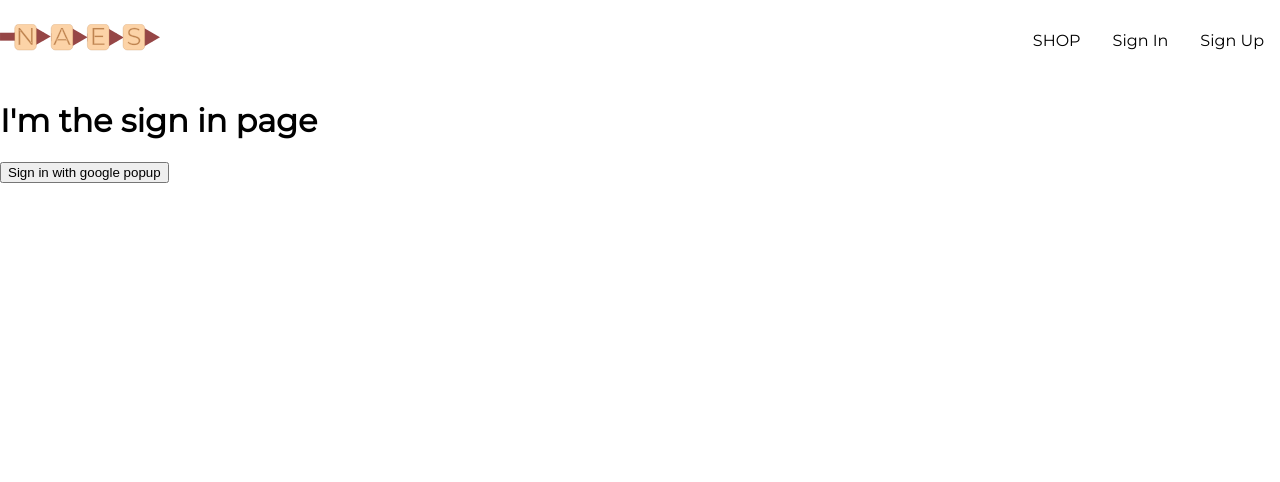
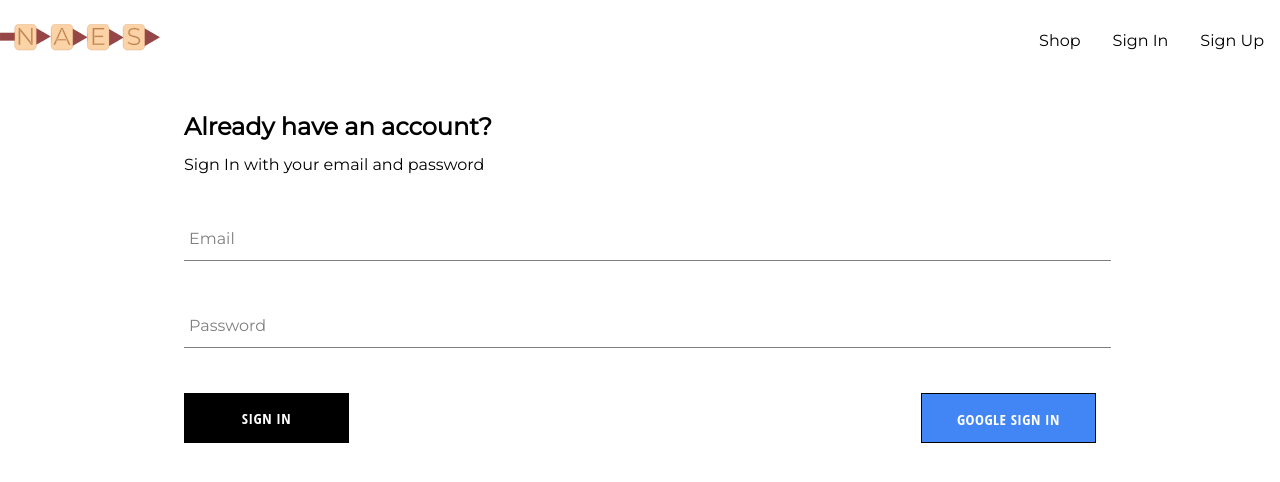
Before and after one commit to ethanfreire/NAES, a React (Create React App) app in the folder naes/: page /sign-in in a window 1280 px wide. Shown: the top 482 px of the page. Built offline with nearby package versions, Linux system fonts and the light colour scheme.

Commit message:
rename component navigation-bar, and finish sign in and sign up styling

```diff
--- a/naes/src/App.js
+++ b/naes/src/App.js
@@ -1,6 +1,6 @@
 import Home from "./routes/home/home.component";
 import { Routes, Route } from "react-router-dom";
-import Navigation from "./routes/navigation/navigation.component";
+import NavigationBar from "./routes/navigation-bar/navigation-bar.component";
 import SignIn from "./routes/sign-in/sign-in.component";
 import SignUp from "./routes/sign-up/sign-up.component";
 const Shop = () => {
@@ -16,7 +16,7 @@ const Shop = () => {
 const App = () => {
   return (
     <Routes>
-      <Route path='/' element={<Navigation></Navigation>}>
+      <Route path='/' element={<NavigationBar></NavigationBar>}>
         <Route index element={<Home></Home>}></Route>
         <Route path='/shop' element={<Shop></Shop>}></Route>
         <Route path='/sign-in' element={<SignIn></SignIn>}></Route>
--- a/naes/src/components/button/button.component.jsx
+++ b/naes/src/components/button/button.component.jsx
@@ -0,0 +1,15 @@
+import '../button/button.styles.scss';
+const buttonVarietyClasses = {
+    google: 'google-sign-in',
+    inverted:'inverted',
+};
+
+
+const Button = ({ children, buttonVariety, ...buttonType }) => {
+  return (
+  <button className={`button-container ${buttonVarietyClasses[buttonVariety]}`} {...buttonType}>
+    {children}
+    </button>);
+};
+
+export default Button;
--- a/naes/src/components/button/button.styles.scss
+++ b/naes/src/components/button/button.styles.scss
@@ -0,0 +1,49 @@
+.button-container {
+    min-width: 165px;
+    width: auto;
+    height: 50px;
+    letter-spacing: 0.5px;
+    line-height: 50px;
+    padding: 0 35px 0 35px;
+    font-size: 15px;
+    background-color: black;
+    color: white;
+    text-transform: uppercase;
+    font-family: 'Open Sans Condensed';
+    font-weight: bolder;
+    border: none;
+    cursor: pointer;
+    display: flex;
+    justify-content: center;
+
+    &:hover {
+      background-color: white;
+      color: black;
+      border: 1px solid black;
+    }
+
+    &.google-sign-in {
+      background-color: #4285f4;
+      color: white;
+      border: 1px solid black;
+
+
+      &:hover {
+        background-color:white;
+        color: #357ae8;
+        border: 1px solid black;
+      }
+    }
+
+    &.inverted {
+      background-color: white;
+      color: black;
+      border: 1px solid black;
+
+      &:hover {
+        background-color: black;
+        color: white;
+        border: none;
+      }
+    }
+  }
--- a/naes/src/routes/navigation/navigation.component.jsx
+++ b/naes/src/routes/navigation-bar/navigation-bar.component.jsx
@@ -1,9 +1,9 @@
 import { Outlet, Link } from "react-router-dom";
 import { Fragment } from "react";
 import { ReactComponent as NaesLogo } from "../../assets/naes web logo.svg";
-import "../navigation/navigation.styles.scss";
+import "./navigation-bar.styles.scss";
 
-const Navigation = () => {
+const NavigationBar = () => {
   return (
     <Fragment>
       <div className="navigation">
@@ -12,7 +12,7 @@ const Navigation = () => {
         </Link>
         <div className="nav-links-container">
           <Link className="nav-link" to="/shop">
-            SHOP
+            Shop
           </Link>
           <Link className="nav-link" to="/sign-in">
             Sign In
@@ -26,4 +26,4 @@ const Navigation = () => {
     </Fragment>
   );
 };
-export default Navigation;
+export default NavigationBar;
--- a/naes/src/routes/sign-in/sign-in.component.jsx
+++ b/naes/src/routes/sign-in/sign-in.component.jsx
@@ -1,17 +1,94 @@
 import {
   signInWithGooglePopup,
   createUserDocumentFromAuth,
+  signInAuthUserWithEmailAndPassword,
 } from "../../utils/firebase/firebase.utils";
+import "../sign-in/sign-in.styles.scss";
+import Button from "../../components/button/button.component";
+import { useState } from "react";
+import FormInput from "../../components/form-input/form-input.component";
 const SignIn = () => {
-  const logGoogleUser = async () => {
+  const signInWithGoogle = async () => {
     const { user } = await signInWithGooglePopup();
-    const userDocRef = await createUserDocumentFromAuth(user);
+    await createUserDocumentFromAuth(user);
+    console.log("You've successfully sign in with google popup");
+  };
+
+  const defaultFormFields = {
+    email: "",
+    password: "",
+  };
+  const [formFields, setFormFields] = useState(defaultFormFields);
+  const { email, password } = formFields;
+  console.log(formFields);
+
+  const handleChange = (event) => {
+    const { name, value } = event.target;
+    setFormFields({ ...formFields, [name]: value });
+  };
+
+  const resetFormFields = () => {
+    setFormFields(defaultFormFields);
+  };
+
+  const handleSubmit = async (event) => {
+    event.preventDefault();
+
+    try {
+      const response = await signInAuthUserWithEmailAndPassword(
+        email,
+        password
+      );
+      console.log(response);
+      resetFormFields();
+    } catch (error) {
+      switch (error.code) {
+        case "auth/wrong-password":
+          alert("incorrect password for email");
+          break;
+        case "auth/user-not-found":
+          alert("no user associated exist with this email");
+          break;
+        default:
+          console.log(error);
+      }
+    }
   };
 
   return (
-    <div>
-      <h1>I'm the sign in page</h1>
-      <button onClick={logGoogleUser}> Sign in with google popup</button>
+    <div className="sign-in-container">
+      <h2>Already have an account?</h2>
+      <span>Sign In with your email and password</span>
+
+      <form action="" onSubmit={handleSubmit}>
+        <FormInput
+          label="Email"
+          inputOptions={{
+            type: "email",
+            required: true,
+            onChange: handleChange,
+            name: "email",
+            value: email,
+          }}
+        />
+
+        <FormInput
+          label="Password"
+          inputOptions={{
+            type: "password",
+            required: true,
+            onChange: handleChange,
+            name: "password",
+            value: password,
+          }}
+        />
+        <div className="buttons-container">
+          <Button type="submit">Sign In</Button>
+          <Button type="button" buttonVariety="google" onClick={signInWithGoogle}>
+            Google Sign In
+          </Button>
+        </div>
+      </form>
     </div>
   );
 };
--- a/naes/src/routes/sign-in/sign-in.styles.scss
+++ b/naes/src/routes/sign-in/sign-in.styles.scss
@@ -0,0 +1,13 @@
+.sign-in-container {
+    width: 57em;
+    margin: 2em auto;
+
+    h2 {
+        margin: 0.6em 0;
+    }
+
+    .buttons-container {
+        display:flex;
+        justify-content: space-between;
+    }
+}
--- a/naes/src/routes/sign-up/sign-up.component.jsx
+++ b/naes/src/routes/sign-up/sign-up.component.jsx
@@ -5,6 +5,7 @@ import {
   createAuthUserWithEmailAndPassword,
   createUserDocumentFromAuth,
 } from "../../utils/firebase/firebase.utils";
+import Button from "../../components/button/button.component";
 const defaultFormFields = {
   username: "",
   email: "",
@@ -109,7 +110,7 @@ const SignUp = () => {
           }}
         />
 
-        <button type="submit">Sign Up</button>
+        <Button className="button-container" type="submit">Sign Up</Button>
       </form>
     </div>
   );
--- a/naes/src/routes/sign-up/sign-up.styles.scss
+++ b/naes/src/routes/sign-up/sign-up.styles.scss
@@ -1,8 +1,12 @@
 .sign-up-container {
-    display: flex;
-    flex-direction: column;
-    width: 24em;
+    width: 57em;
+    margin: 2em auto;
+
     h2 {
         margin: 0.6em 0;
     }
+
+    .button-container {
+        display:flex;
+    }
 }
--- a/naes/src/utils/firebase/firebase.utils.js
+++ b/naes/src/utils/firebase/firebase.utils.js
@@ -6,6 +6,7 @@ import {
   signInWithPopup,
   GoogleAuthProvider,
   createUserWithEmailAndPassword,
+  signInWithEmailAndPassword
 } from "firebase/auth";
 import {
   getFirestore,
@@ -78,3 +79,9 @@ export const createAuthUserWithEmailAndPassword = async (email, password) => {
 
   return await createUserWithEmailAndPassword(auth, email, password);
 };
+
+export const signInAuthUserWithEmailAndPassword = async (email, password) => {
+  if (!email || !password) return;
+
+  return await signInWithEmailAndPassword(auth, email, password);
+};
```
Also changed, not shown: naes/src/routes/navigation-bar/navigation-bar.styles.scss (renamed from naes/src/routes/navigation/navigation.styles.scss).
